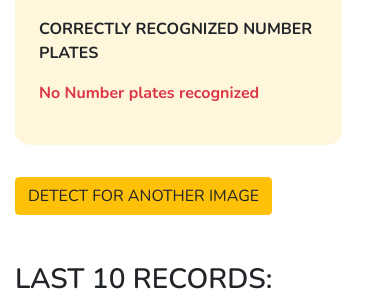
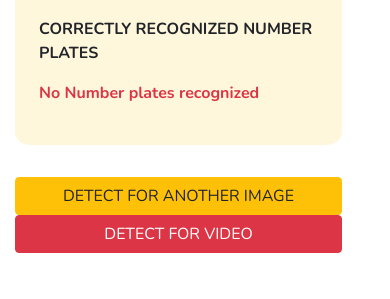
Before and after one commit to JuJu2181/annpr, a Django app: template frontend/templates/detections/image.html in a window 390 px wide. Shown: the part 691-990 px from the top of the page. Run offline with Django 4.2, Linux system fonts and the light colour scheme; the template is opened without the code that fills it, so the values that code supplies are empty; parts of the project's set-up code (start-up, migrations or seed data) failed here and were passed over; some libraries are stand-ins or nearby versions.

Commit message:
some changes in frontend

```diff
--- a/frontend/templates/detections/image.html
+++ b/frontend/templates/detections/image.html
@@ -53,7 +53,14 @@
                     <p class="text-danger">No Number plates recognized</p>
                 {% endif %}
             </div>
-            <a href="{% url 'get_image' %}" class="btn btn-warning  make-capital">Detect for another image</a>
+            <div class="row">
+                <div class="col-md-6">
+                    <a href="{% url 'get_image' %}" class="btn btn-warning btn-block text-center make-capital">Detect for another image</a>
+                </div>
+                <div class="col-md-6">
+                    <a href="{% url 'get_video' %}" class="btn btn-danger btn-block text-center  make-capital">Detect for video</a>
+                </div>
+            </div>
             {% include 'includes/record_table.html' %}
         </div>
     </div>
```
Also changed, not shown: frontend/templates/detections/video.html (+8 -1 lines), db.sqlite3.
